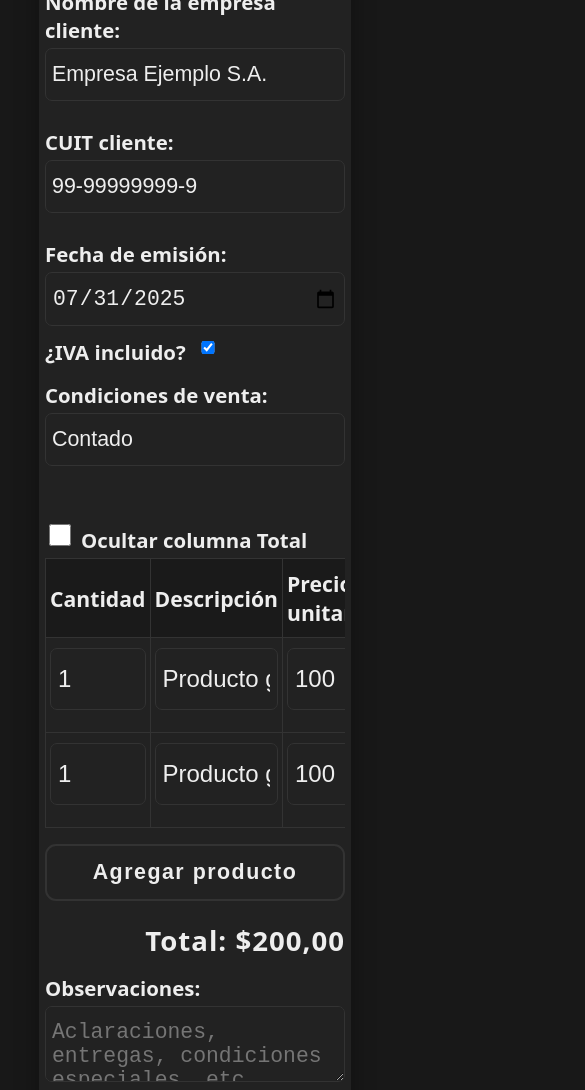
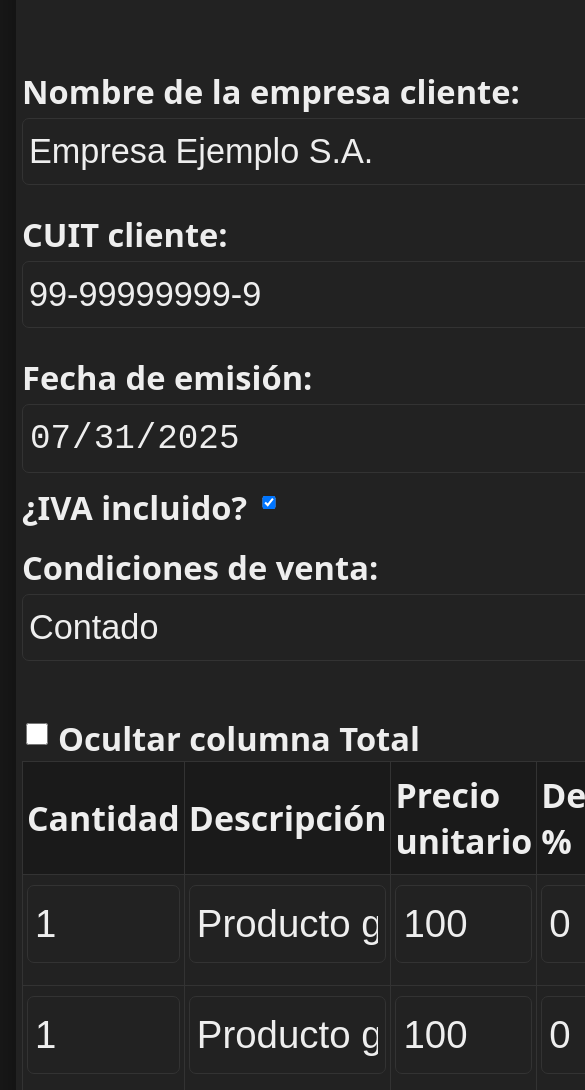
Before and after one commit to agustinlina/presupuestapp, a website: page index.html in a window 390 px wide. Shown: the part 247-1337 px from the top of the page, 585 px wide, since content can reach past the window. Drawn offline with Linux system fonts and the light colour scheme.

Commit message:
agora sim

```diff
--- a/estilos.css
+++ b/estilos.css
@@ -56,7 +56,9 @@ label {
   display: block;
   font-weight: 600;
 }
-input, select, textarea {
+input,
+select,
+textarea {
   background: #222;
   color: var(--fg);
   border: 1.6px solid var(--border);
@@ -69,7 +71,8 @@ input, select, textarea {
   outline: none;
   transition: border 0.2s;
 }
-input:focus, textarea:focus {
+input:focus,
+textarea:focus {
   border-color: var(--accent);
 }
 textarea {
@@ -91,7 +94,8 @@ table {
   color: var(--fg);
   font-size: 1.2rem;
 }
-th, td {
+th,
+td {
   border: 1px solid var(--border);
   padding: 18px 9px;
   font-size: 1.25rem;
@@ -104,7 +108,8 @@ th {
   font-weight: bold;
   text-align: left;
 }
-td:last-child, th:last-child {
+td:last-child,
+th:last-child {
   text-align: center;
   width: 54px;
   min-width: 54px;
@@ -131,7 +136,8 @@ td:last-child, th:last-child {
   font-weight: bold;
   letter-spacing: 1.5px;
 }
-.btn:hover, .btn:focus {
+.btn:hover,
+.btn:focus {
   background: #292929;
   border-color: var(--accent);
 }
@@ -155,14 +161,59 @@ td:last-child, th:last-child {
 }
 /* Phone Friendly: ancho y tipografía grandes en móvil */
 
-@media (max-width: 900px) {
-  html { font-size: 20px; }
-  .container { border-radius: 8px; padding: 0.7rem 6px; }
-  h1 { font-size: 1.22rem; }
-  label { font-size: 1.02rem; }
-  input, textarea, select { font-size: 1.07rem; padding: 13px 6px; }
-  th, td { font-size: 1.06rem; padding: 10px 4px; }
-  .btn { font-size: 1.07rem; padding: 14px 0;}
-  .del-btn { font-size: 1.15em; height: 38px; }
-  table { min-width: 410px;}
+@media (max-width: 1200px) {
+  html {
+    font-size: 32px!important;
+  }
+
+  .container {
+    display: none;
+    margin: 0 16px;
+    background: var(--card);
+    padding: 32px 32px;
+    border-radius: 16px;
+    box-shadow: 0 4px 24px #0005;
+    width: 100%;
+    min-width: fit-content;
+    box-sizing: border-box;
+    min-height: fit-content;
+    display: flex;
+    flex-direction: column;
+    justify-content: flex-start;
+    align-items: center;
+    justify-content: center;
+  }
+
+  .container {
+    border-radius: 8px;
+    padding: 0.7rem 6px;
+  }
+  h1 {
+    font-size: 1.22rem;
+  }
+  label {
+    font-size: 1.02rem;
+  }
+  input,
+  textarea,
+  select {
+    font-size: 1.07rem;
+    padding: 13px 6px;
+  }
+  th,
+  td {
+    font-size: 1.06rem;
+    padding: 10px 4px;
+  }
+  .btn {
+    font-size: 1.07rem;
+    padding: 14px 0;
+  }
+  .del-btn {
+    font-size: 1.15em;
+    height: 38px;
+  }
+  table {
+    min-width: 410px;
+  }
 }
```
Also changed, not shown: index.html (+2 -0 lines).
